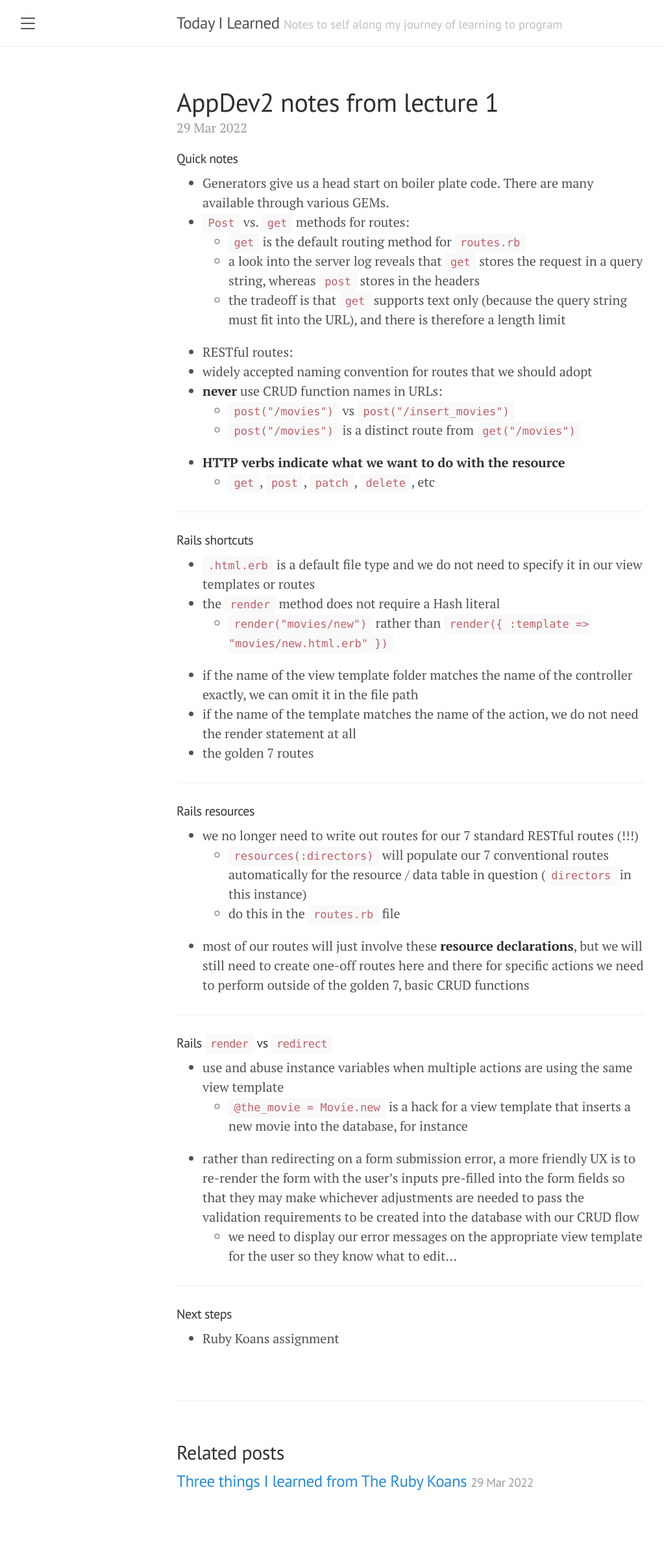
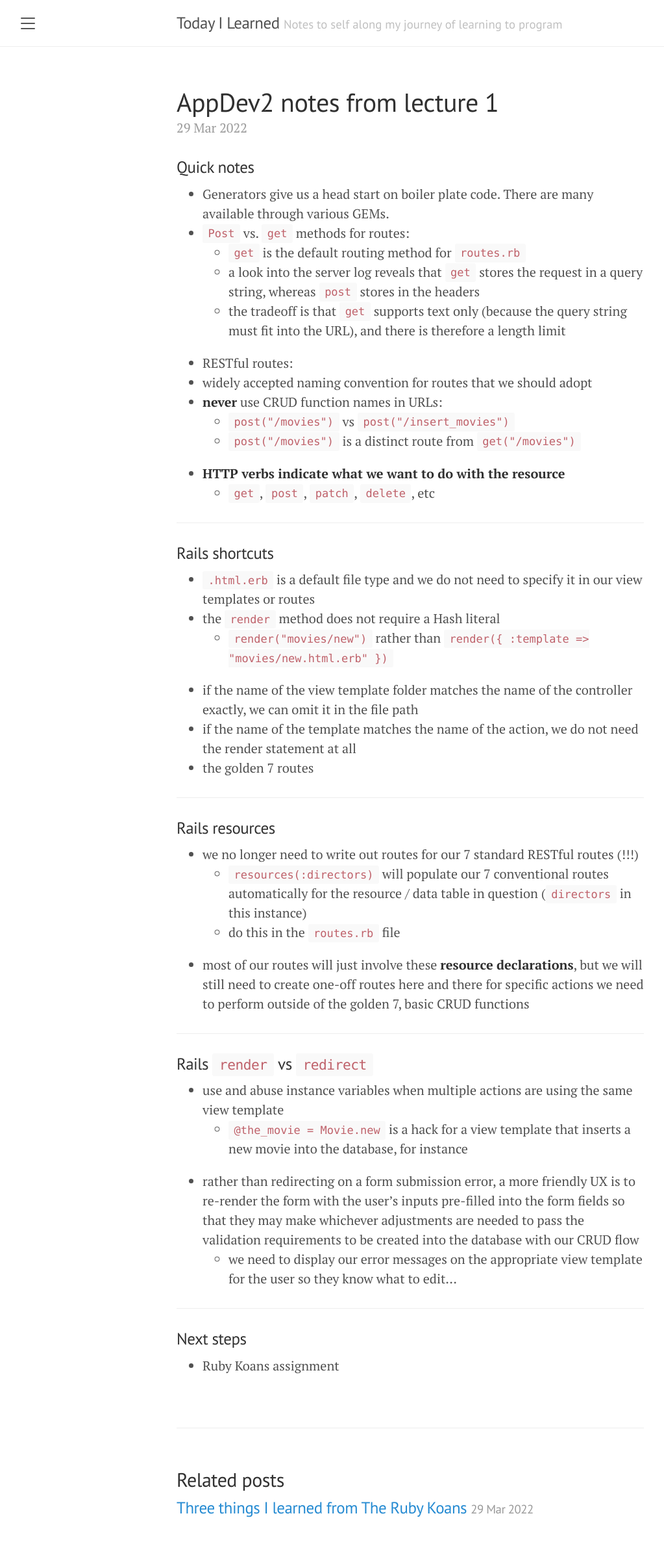
Before and after one commit to trevor-mill/learning_journal, a Jekyll site: the page built from _posts/2022-03-29-class-notes.md, in a window 1280 px wide. Shown: the whole page at 65% size, without its empty margins (8-1031 px from the left). Built offline with Jekyll 4.4.1, drawn with Linux system fonts in a browser that asks for light colours; before the commit the page ends 2355 px from its top, so only the background shows below that.

Commit message:
cleaning up

```diff
--- a/_posts/2022-03-29-class-notes.md
+++ b/_posts/2022-03-29-class-notes.md
@@ -6,7 +6,7 @@ title: AppDev2 notes from lecture 1
 ---
 
 
-#### Quick notes
+### Quick notes
 
 - Generators give us a head start on boiler plate code. There are many available through various GEMs.
 - `Post` vs. `get` methods for routes:
@@ -23,7 +23,7 @@ title: AppDev2 notes from lecture 1
      - `get`, `post`, `patch`, `delete`, etc
 
 ---
-#### Rails shortcuts
+### Rails shortcuts
 - `.html.erb` is a default file type and we do not need to specify it in our view templates or routes
 - the `render` method does not require a Hash literal
     - `render("movies/new")` rather than `render({ :template => "movies/new.html.erb" })`
@@ -32,19 +32,19 @@ title: AppDev2 notes from lecture 1
 - the golden 7 routes
 
 ---
-#### Rails resources
+### Rails resources
  - we no longer need to write out routes for our 7 standard RESTful routes (!!!)
      - `resources(:directors)` will populate our 7 conventional routes automatically for the resource / data table in question (`directors` in this instance)
      - do this in the `routes.rb` file
  - most of our routes will just involve these **resource declarations**, but we will still need to create one-off routes here and there for specific actions we need to perform outside of the golden 7, basic CRUD functions
 
 ---
-#### Rails `render` vs `redirect`
+### Rails `render` vs `redirect`
  - use and abuse instance variables when multiple actions are using the same view template
      - `@the_movie = Movie.new` is a hack for a view template that inserts a new movie into the database, for instance
  - rather than redirecting on a form submission error, a more friendly UX is to re-render the form with the user's inputs pre-filled into the form fields so that they may make whichever adjustments are needed to pass the validation requirements to be created into the database with our CRUD flow
      - we need to display our error messages on the appropriate view template for the user so they know what to edit...
 
 ---
-#### Next steps
+### Next steps
  - Ruby Koans assignment
```
